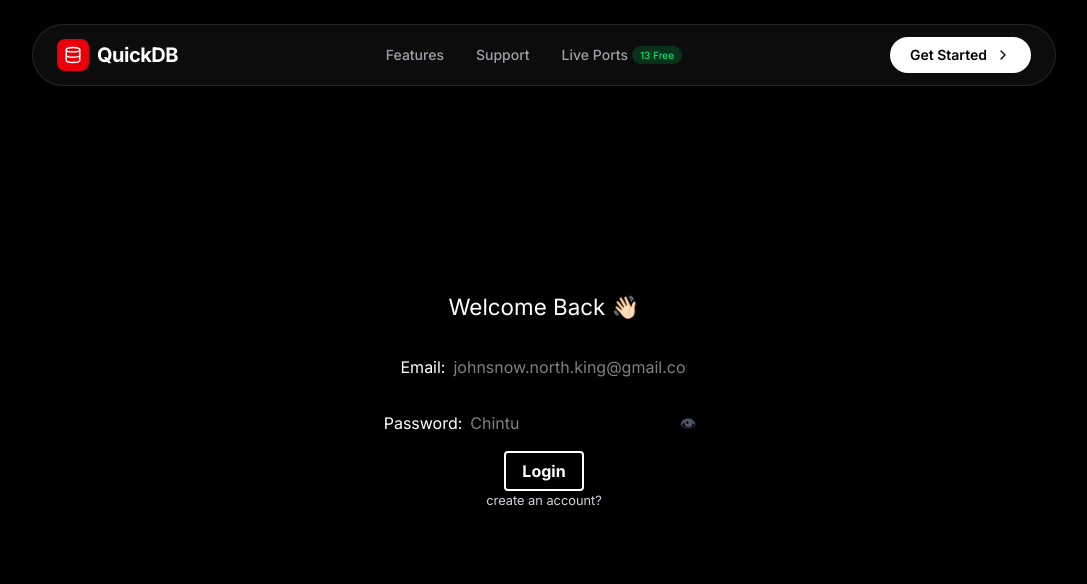
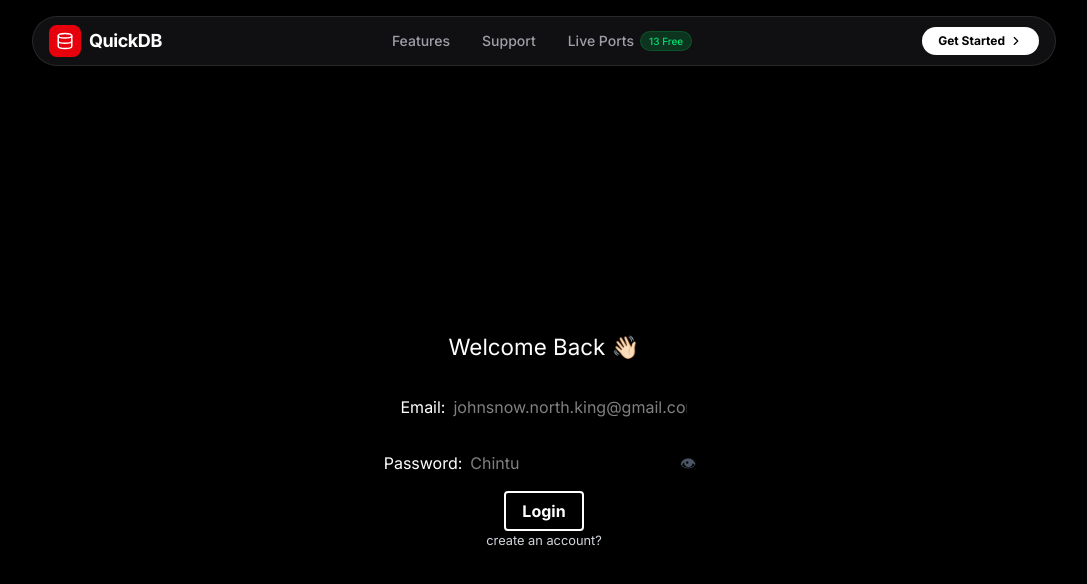
Before and after one commit to saishmungase/RedisProvider, a Next.js app in the folder redis-front/: page /auth/login in a window 1280 px wide. Shown: the top 584 px of the page, without its empty margins (96-1183 px from the left). Built offline with nearby package versions, Linux system fonts and the light colour scheme; no server answers.

Commit message:
[EDGE] navbar : improved visibility -> for smaller devices

```diff
--- a/redis-front/app/layout.tsx
+++ b/redis-front/app/layout.tsx
@@ -2,7 +2,7 @@
 
 import { Inter } from "next/font/google";
 import "./globals.css";
-import { Database, ChevronRight } from "lucide-react";
+import { Database, ChevronRight, Menu, X } from "lucide-react";
 import { usePathname, useRouter } from "next/navigation";
 import { useEffect, useState } from "react";
 
@@ -13,61 +13,84 @@ export default function RootLayout({
 }: Readonly<{
   children: React.ReactNode;
 }>) {
-const [tokenExist, setTokenExist] = useState(false);
+  const [tokenExist, setTokenExist] = useState(false);
+  const [isMenuOpen, setIsMenuOpen] = useState(false);
   const pathname = usePathname();
   const router = useRouter();
 
   useEffect(() => {
     const token = localStorage.getItem("AuthToken");
     setTokenExist(!!token && token.length > 5);
+    setIsMenuOpen(false); // Close menu on route change
   }, [pathname]);
+
+  const AuthButton = () => (
+    <button
+      onClick={() => router.push(tokenExist ? "/dashboard" : "/auth/signup")}
+      className="bg-white text-black px-4 py-1.5 rounded-full text-xs font-bold hover:bg-zinc-200 transition-all flex items-center gap-1 shrink-0"
+    >
+      {tokenExist ? "Dashboard" : "Get Started"}
+      <ChevronRight size={14} />
+    </button>
+  );
 
   return (
     <html lang="en" className="dark">
       <body className={`${inter.className} bg-black text-white antialiased`}>
-        <nav className="fixed top-6 left-1/2 -translate-x-1/2 z-50 w-[90%] max-w-5xl">
-          <div className="bg-zinc-900/50 backdrop-blur-md border border-white/10 px-6 py-3 rounded-full flex items-center justify-between">
-            <div className="flex items-center gap-2">
+        <nav className="fixed top-4 left-1/2 -translate-x-1/2 z-50 w-[95%] max-w-5xl">
+          <div className="bg-zinc-900/70 backdrop-blur-lg border border-white/10 px-4 py-2 rounded-full flex items-center justify-between shadow-2xl">
+            {/* Left: Logo */}
+            <div className="flex items-center gap-2 min-w-fit">
               <div className="w-8 h-8 bg-red-600 rounded-lg flex items-center justify-center">
                 <Database size={18} className="text-white" />
               </div>
-              <span className="font-bold text-xl tracking-tight text-white">QuickDB</span>
+              <span className="font-bold text-lg tracking-tight">QuickDB</span>
             </div>
 
+            {/* Center: Desktop Links */}
             <div className="hidden md:flex items-center gap-8 text-sm font-medium text-zinc-400">
               <a href="/#features" className="hover:text-white transition-colors">Features</a>
               <a href="/#contact" className="hover:text-white transition-colors">Support</a>
-              <a href="/live" className="hover:text-white transition-colors flex items-center gap-1">
-                Live Ports <span className="bg-green-500/20 text-green-400 px-2 py-0.5 rounded-full text-[10px]">13 Free</span>
+              <a href="/live" className="hover:text-white transition-colors flex items-center gap-1.5">
+                Live Ports
+                <span className="bg-green-500/20 text-green-400 px-2 py-0.5 rounded-full text-[10px] border border-green-500/20">
+                  13 Free
+                </span>
               </a>
             </div>
-            {
-              tokenExist
-              ?
+
+            {/* Right: Actions */}
+            <div className="flex items-center gap-3">
+              <div className="hidden sm:block">
+                <AuthButton />
+              </div>
+
+              {/* Mobile Menu Toggle */}
               <button
-              onClick={
-                ()=>{
-                router.push("/dashboard")
-                }
-              }
-              className="bg-white text-black px-5 py-2 rounded-full text-sm font-semibold hover:bg-zinc-200 transition-all flex items-center gap-2">
-                Dashboard <ChevronRight size={16} />
+                onClick={() => setIsMenuOpen(!isMenuOpen)}
+                className="md:hidden p-1.5 text-zinc-400 hover:text-white"
+              >
+                {isMenuOpen ? <X size={20} /> : <Menu size={20} />}
               </button>
-              :
-              <button
-              onClick={
-                ()=>{
-                  router.push("/auth/signup")
-                }
-              }
-              className="bg-white text-black px-5 py-2 rounded-full text-sm font-semibold hover:bg-zinc-200 transition-all flex items-center gap-2">
-                Get Started <ChevronRight size={16} />
-              </button>
-            }
+            </div>
           </div>
+
+          {/* Mobile Dropdown Menu */}
+          {isMenuOpen && (
+            <div className="md:hidden absolute top-16 left-0 right-0 bg-zinc-900 border border-white/10 p-4 rounded-2xl flex flex-col gap-4 animate-in fade-in zoom-in-95 duration-200">
+              <a href="/#features" className="text-zinc-400 hover:text-white px-2">Features</a>
+              <a href="/#contact" className="text-zinc-400 hover:text-white px-2">Support</a>
+              <a href="/live" className="text-zinc-400 hover:text-white px-2">Live Ports</a>
+              <div className="sm:hidden pt-2 border-t border-white/5">
+                <AuthButton />
+              </div>
+            </div>
+          )}
         </nav>
 
-        {children}
+        <main className="pt-10">
+          {children}
+        </main>
       </body>
     </html>
   );
```
